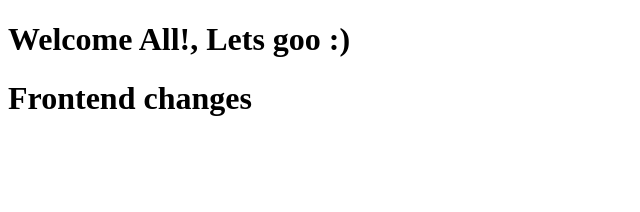
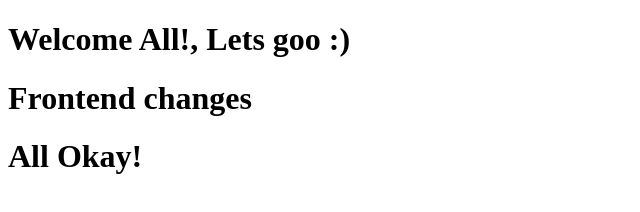
Before and after one commit to THARASRI-AM/Branded.in, a plain HTML site: page index.html in a window 1280 px wide. Shown: the whole page, without its empty margins (0-640 px from the left). Drawn offline with Linux system fonts and the light colour scheme.

Commit message:
feat : added some changes

```diff
--- a/index.html
+++ b/index.html
@@ -9,5 +9,6 @@
 
     <h1>Welcome All!, Lets goo :) </h1>
     <h1>Frontend changes</h1>
+    <h1>All Okay!</h1>
 </body>
 </html>
```
